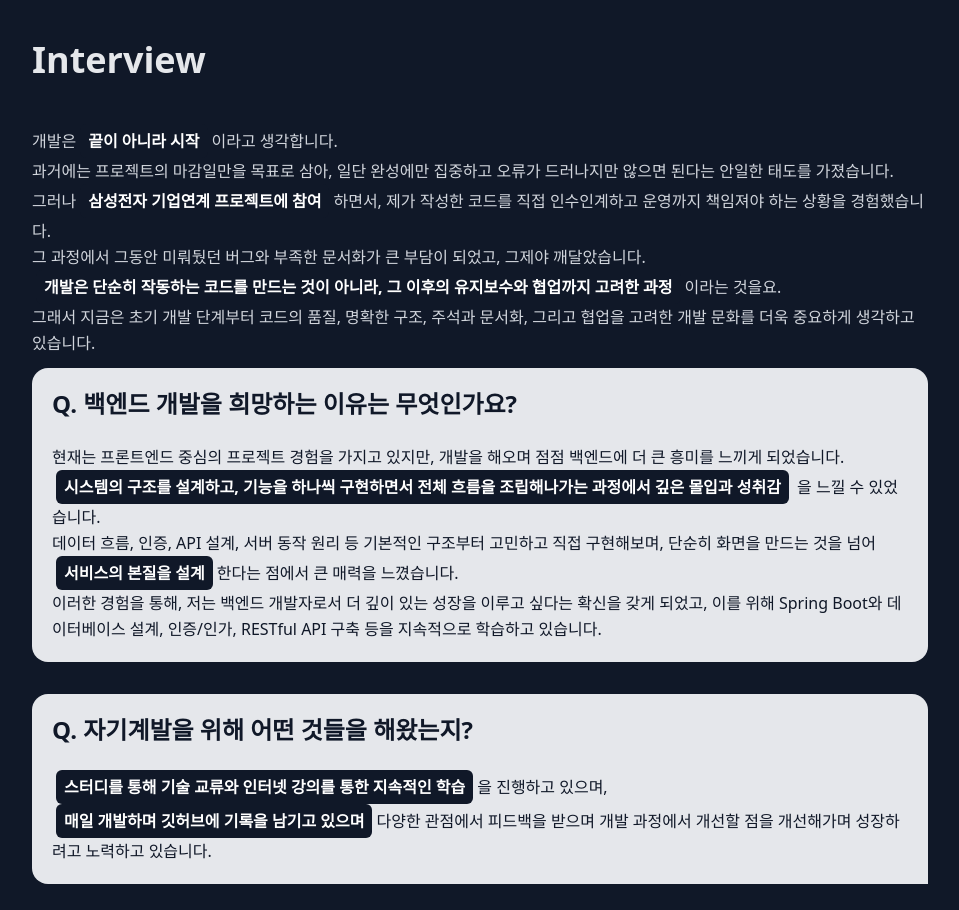
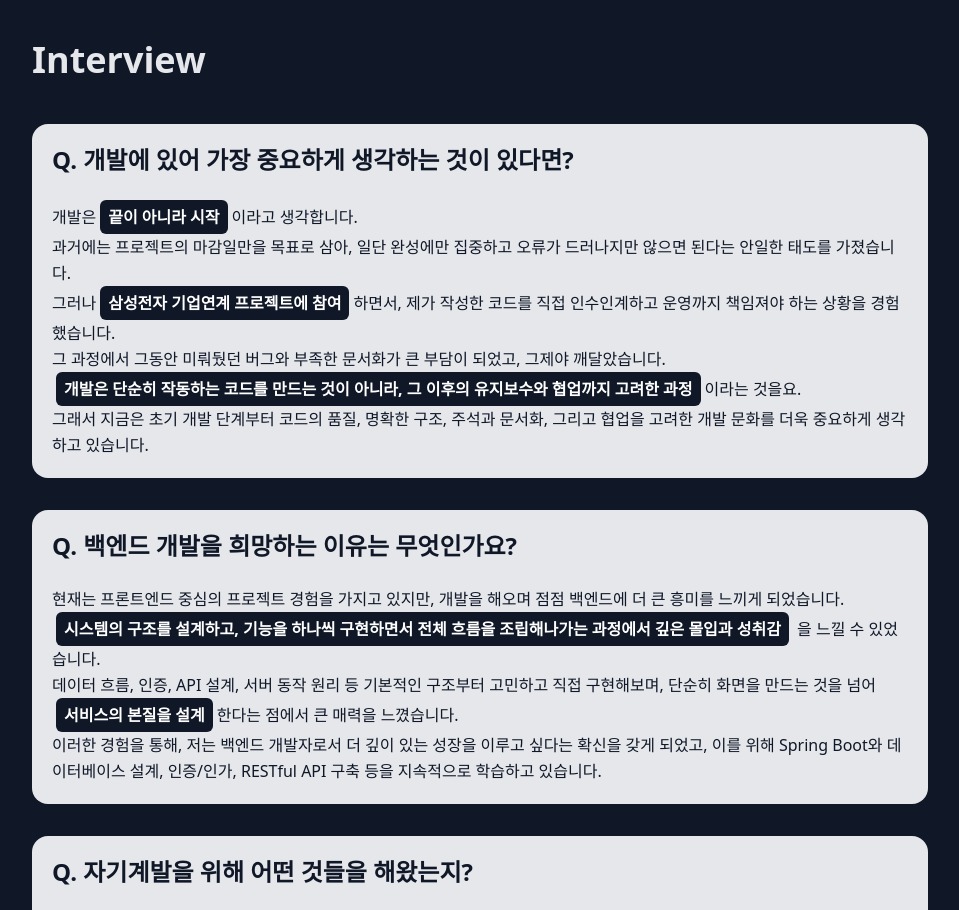
Before and after one commit to p990805/Portfolio, a React (Vite) app in the folder portfolio/: page / in a window 1280 px wide. Shown: the part 960-1870 px from the top of the page, without its empty margins (160-1119 px from the left). Built offline with nearby package versions, Linux system fonts and the light colour scheme.

Commit message:
다시 변경

```diff
--- a/portfolio/src/pages/AboutPage.jsx
+++ b/portfolio/src/pages/AboutPage.jsx
@@ -16,6 +16,8 @@ const AboutPage = () => {
               <h3 className="text-4xl font-black text-gray-200 pb-8">Interview</h3>
 
               {/* Q&A Items */}
+              <div className="relative text-base mb-5 bg-gray-200 text-gray-900 p-5 rounded-2xl">
+                <h5 className="text-2xl font-bold pb-6">Q. 개발에 있어 가장 중요하게 생각하는 것이 있다면?</h5>
                 <p className="leading-relaxed">
                   개발은
                   <span className="inline-block bg-gray-900 text-white px-2 py-1 rounded-md font-bold mx-1">
@@ -29,6 +31,7 @@ const AboutPage = () => {
                   그래서 지금은 초기 개발 단계부터 코드의 품질, 명확한 구조, 주석과 문서화, 그리고 협업을 고려한 개발 문화를 더욱 중요하게 생각하고 있습니다.
                 </p>
 
+              </div>
 
               <div className="relative text-base mb-5 bg-gray-200 text-gray-900 p-5 rounded-2xl">
                 <h5 className="text-2xl font-bold pb-6">Q. 백엔드 개발을 희망하는 이유는 무엇인가요?</h5>
```
Lines whose indentation alone changed are shown as unchanged.
